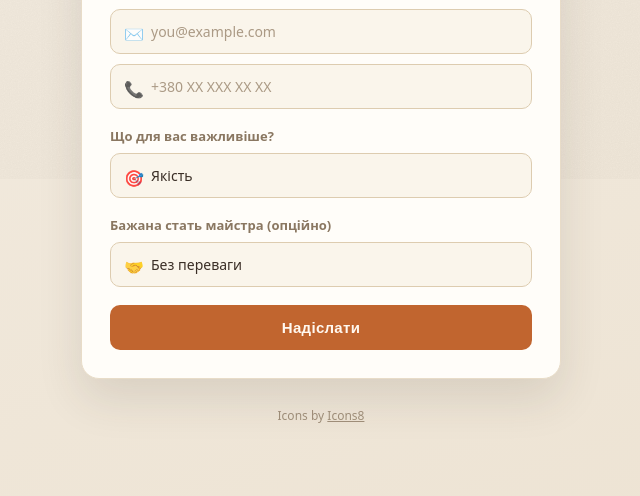
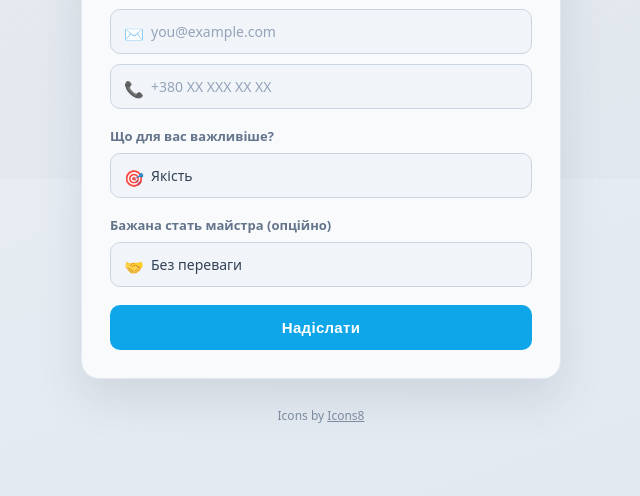
Before and after one commit to 1Bohdan1-rgb/maintenance-ticket-router, a Flask app: page / in a window 1280 px wide. Shown: the part 621-1117 px from the top of the page, without its empty margins (319-959 px from the left). Run offline with Flask 3, Linux system fonts and the light colour scheme.

Commit message:
Rebrand to a slate/sky palette, preserving semantic status colors
Main color -> #334155 (slate-700), accent/CTA -> #0EA5E9 (sky-500), card
backgrounds -> #F8FAFC (slate-50), replacing the warm cream/orange look
across index.html, technician_dashboard.html, technician_upload.html,
ticket_review.html (shared CSS custom properties) and dashboard.html
(hardcoded Tailwind-gray-ish values, shifted to their slate equivalents
for consistency - it was already fairly neutral, just not quite this
palette). email_notifier.py's HTML email chrome got the same treatment in
the previous commit.

Left untouched, as asked: every emergency/high/medium/low priority badge
and severity badge (red/orange/gold/green), the error/success message
colors, and the star-rating fill. Caught one real bug in the process -
technician_dashboard.html's .badge-high was wired to var(--accent) instead
of its own color, so it would have silently turned blue along with every
other accent element; gave it its own --orange variable (matching
index.html's existing pattern) so "high priority" stays recognizable
independent of whatever the brand accent is.

Co-Authored-By: Claude Sonnet 5 <noreply@anthropic.com>

```diff
--- a/templates/index.html
+++ b/templates/index.html
@@ -6,19 +6,21 @@
 <title>{{ t.meta_title }}</title>
 <style>
   :root {
-    --bg-start: #f5efe6;
-    --bg-end: #ede3d3;
-    --card-bg: #fffdf9;
-    --card-border: #e8dcc8;
-    --field-bg: #faf5eb;
-    --field-border: #ddccb0;
-    --field-border-focus: #c1652f;
-    --text: #3a2e26;
-    --text-muted: #8a7761;
-    --accent: #c1652f;
-    --accent-hover: #a8542699;
-    --accent-hover-solid: #a85426;
-    --accent-soft: rgba(193, 101, 47, 0.14);
+    --bg-start: #eef2f7;
+    --bg-end: #e2e8f0;
+    --card-bg: #f8fafc;
+    --card-border: #e2e8f0;
+    --field-bg: #f1f5f9;
+    --field-border: #cbd5e1;
+    --field-border-focus: #0ea5e9;
+    --text: #334155;
+    --text-muted: #64748b;
+    --accent: #0ea5e9;
+    --accent-hover: #0284c799;
+    --accent-hover-solid: #0284c7;
+    --accent-soft: rgba(14, 165, 233, 0.14);
+    /* Semantic status/priority colors - intentionally untouched by the
+       slate/sky rebrand so emergency/high/medium/low stay recognizable. */
     --red: #a63d2f;
     --orange: #c1652f;
     --gold: #c99a3b;
@@ -117,14 +119,14 @@
   .lang-btn.active {
     background: var(--accent);
     border-color: var(--accent);
-    color: #fff8f0;
+    color: #ffffff;
   }
   .card {
     width: 100%;
     background: var(--card-bg);
     border: 1px solid var(--card-border);
     border-radius: 18px;
-    box-shadow: 0 20px 45px rgba(58, 46, 38, 0.12);
+    box-shadow: 0 20px 45px rgba(51, 65, 85, 0.12);
     overflow: hidden;
   }
   .card-inner { padding: 32px 28px 28px; }
@@ -151,7 +153,7 @@
   .role-tab:hover { color: var(--text); }
   .role-tab.active {
     background: var(--accent);
-    color: #fff8f0;
+    color: #ffffff;
   }
   .brand { text-align: center; margin-bottom: 28px; }
   .brand-icon { margin-bottom: 10px; }
@@ -196,7 +198,7 @@
     resize: vertical;
     transition: border-color 0.15s, box-shadow 0.15s;
   }
-  textarea::placeholder, input::placeholder { color: #ab9a85; }
+  textarea::placeholder, input::placeholder { color: #94a3b8; }
   textarea:focus, input:focus, select:focus {
     outline: none;
     border-color: var(--field-border-focus);
@@ -209,7 +211,7 @@
     -webkit-appearance: none;
   }
   select { color: var(--text); cursor: pointer; }
-  select:invalid { color: #ab9a85; }
+  select:invalid { color: #94a3b8; }
   .field-icon-wrap + .field-icon-wrap { margin-top: 10px; }
   .photo-hint {
     margin: 0 0 8px;
@@ -229,7 +231,7 @@
   }
   .photo-input::file-selector-button {
     background: var(--accent);
-    color: #fff8f0;
+    color: #ffffff;
     border: none;
     border-radius: 7px;
     padding: 6px 12px;
@@ -261,7 +263,7 @@
   .submit-btn {
     width: 100%;
     background: var(--accent);
-    color: #fff8f0;
+    color: #ffffff;
     border: none;
     border-radius: 10px;
     padding: 14px;
@@ -305,7 +307,7 @@
     align-items: center;
     gap: 12px;
     padding: 10px 0;
-    border-bottom: 1px solid rgba(58, 46, 38, 0.08);
+    border-bottom: 1px solid rgba(51, 65, 85, 0.08);
   }
   .result-row:last-of-type { border-bottom: none; }
   .result-row .label {
@@ -349,18 +351,18 @@
     border-radius: 999px;
     font-size: 12px;
     font-weight: 700;
-    color: #fff8f0;
+    color: #ffffff;
   }
   .badge-emergency { background: var(--red); }
   .badge-high { background: var(--orange); }
-  .badge-medium { background: var(--gold); color: #3a2e26; }
+  .badge-medium { background: var(--gold); color: #334155; }
   .badge-low { background: var(--green); }
 
   .confirm-btn {
     width: 100%;
     margin-top: 18px;
     background: var(--accent);
-    color: #fff8f0;
+    color: #ffffff;
     border: none;
     border-radius: 10px;
     padding: 12px;
```
Also changed, not shown: templates/dashboard.html (+30 -30 lines), templates/technician_dashboard.html (+19 -16 lines), templates/technician_upload.html (+15 -13 lines), templates/ticket_review.html (+15 -13 lines).
